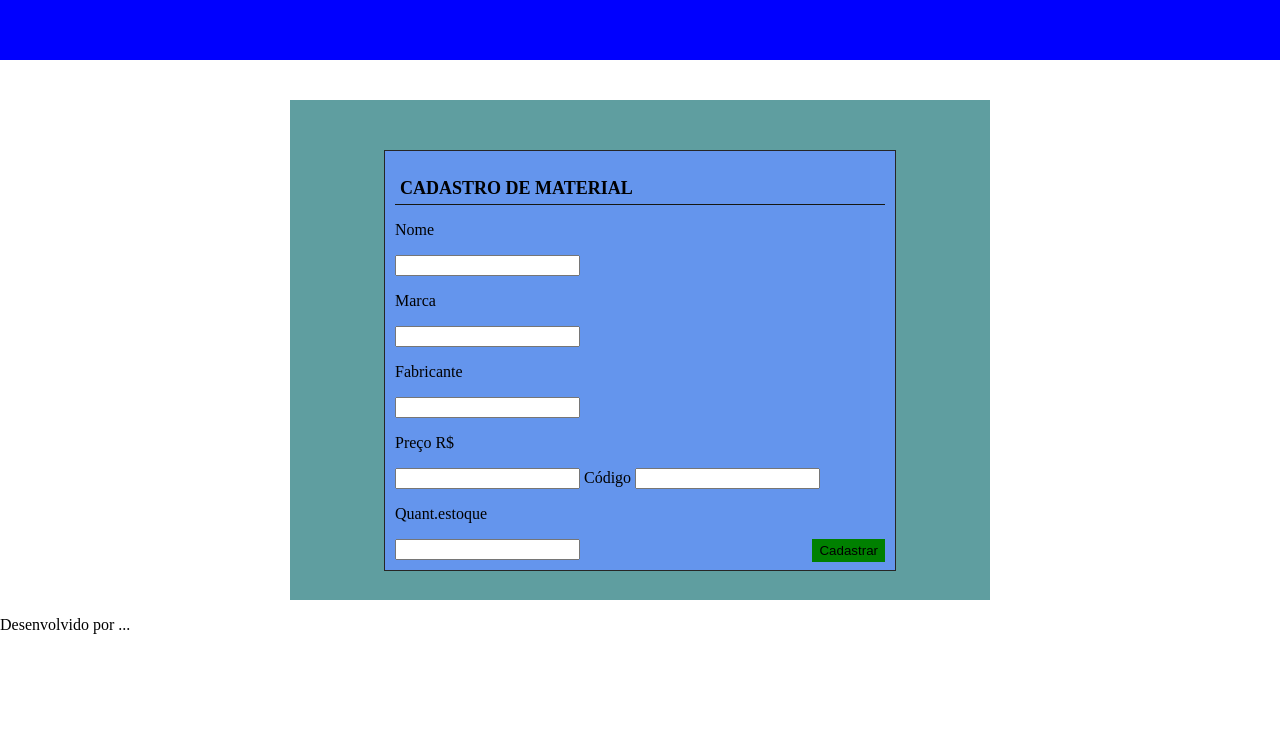
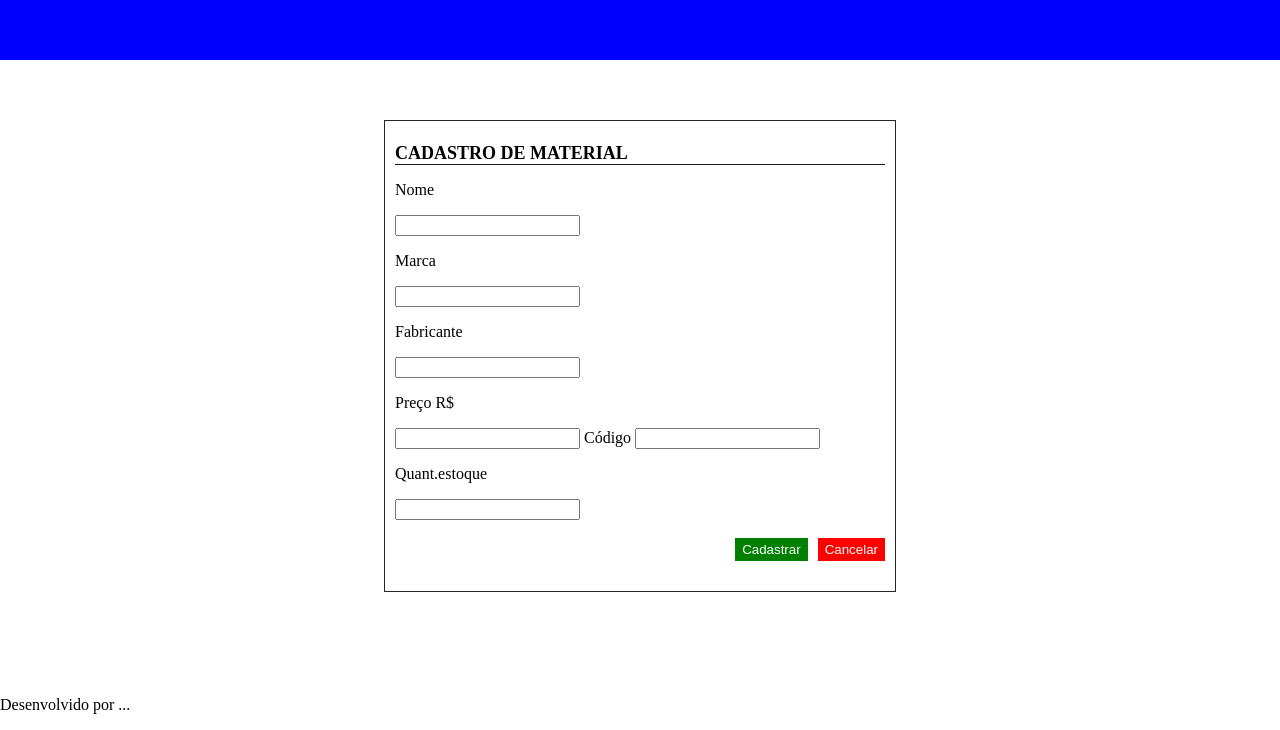
Before and after one commit to uanderns/Page-Form, a plain HTML site: page index.html in a window 1280 px wide. Shown: the part 135-865 px from the top of the page. Before the commit the page ends 800 px from the top, so only its background shows below. Drawn offline with Linux system fonts and the light colour scheme.

Commit message:
add buttons

```diff
--- a/css/style.css
+++ b/css/style.css
@@ -8,7 +8,6 @@ body{
 
     width: 100%;
     height:195px ;
-    margin: auto;
     background-color: blue;
 
 }
@@ -16,10 +15,9 @@ body{
 .container{
 
     width: 700px;
-    height: 500px;
-    background-color: cadetblue;
+    height: 600px;
     margin: 0 auto 0 auto;
-    margin-top: 40px;
+    margin-top: 20px;
 
 
 }
@@ -28,11 +26,10 @@ div.box {
 
     padding:10px;
     margin:0 auto;
-    width:70%;
-    height: auto;
-    background: cornflowerblue;
+    width: 70%;
+    height: 450px;
     position: relative;
-    top: 50px;
+    top: 40px;
     border:1px solid #262626;
 }
 
@@ -40,19 +37,31 @@ div.box h1 {
 
     font-size:18px;
     text-transform:uppercase;
-    padding:5px 5px 5px;
+
     border-bottom:1px solid #161712;
 
 }
 
+div.box .cadastrar{
 
-div.box .button{
-
+    color: white;
+    margin-right: 10px;
     padding: 4px 7px;
     background:green;
     border:0px;
     float: right;
 }
+
+div.box .cancelar{
+
+    color: white;
+    padding: 4px 7px;
+    background:red;
+    border:0px;
+    float: right;
+}
+
+
 
 
 .footer{
--- a/index.html
+++ b/index.html
@@ -52,8 +52,11 @@
                                                 <p><span> Quant.estoque</span></p>
                                                   <input type="number" class="input_text" name="estoque" id="estoque"/>
                                           </label>
+                                          <br><br>
 
-                                                     <input type="submit" class="button" value="Cadastrar"/>
+
+                                                     <input type="submit" class="cancelar" value="Cancelar"/>
+                                                     <input type="submit" class="cadastrar" value="Cadastrar"/>
 
 
 
@@ -72,8 +75,10 @@
      </div>
 
 <footer>
+
     <p>Desenvolvido por ...</p>
-</footer>
+
+   </footer>
 
 
 </body>
```
